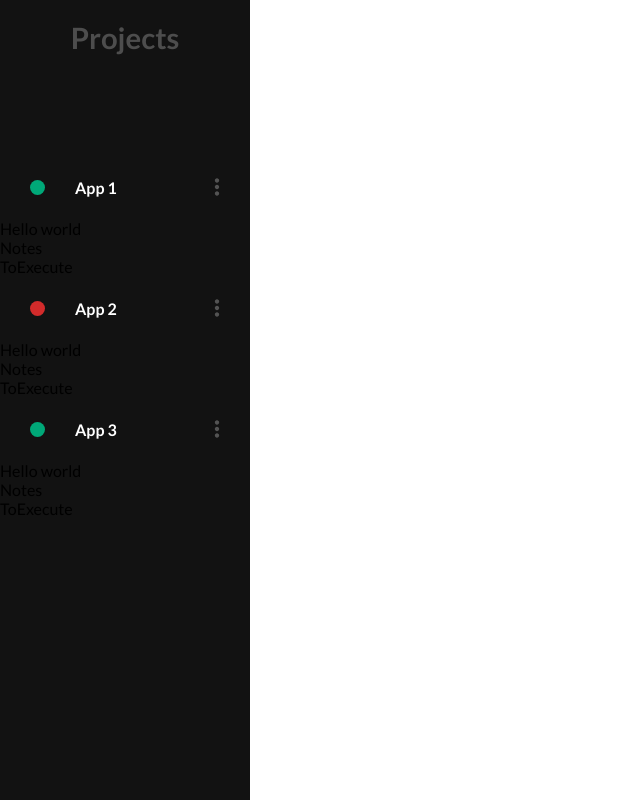
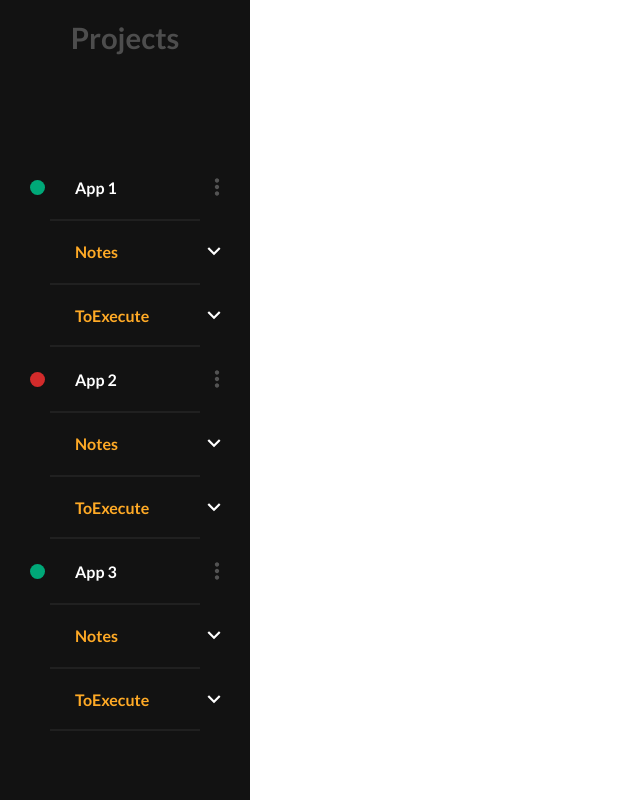
Before and after one commit to codeandjoy/DevPadPortfolio, a Vue app: page / in a window 1280 px wide. Shown: the whole page, without its empty margins (0-640 px from the left). Built offline with nearby package versions, Linux system fonts and the light colour scheme.

Commit message:
Styled Notes and ToExecute tabs

```diff
--- a/src/components/ManagementTabs.vue
+++ b/src/components/ManagementTabs.vue
@@ -1,6 +1,5 @@
 <template>
     <div>
-        Hello world
         <MgmtTabNotes/>
         <MgmtTabToExecute/>
         <!-- board (btn?) -->
@@ -20,3 +19,59 @@ export default{
     }
 }
 </script>
+
+<style lang="scss">
+    .mgmt-tab{
+        position: relative;
+
+        display: flex;
+        align-items: center;
+
+        padding-left: 75px;
+        padding-right: 23px;
+
+        height: 64px;
+
+        font-weight: bold;
+
+        .tab-name{
+            color: #FFAA26;
+        }
+
+        .expand-more-btn{
+            margin-left: auto;
+        }
+
+        .icon-expand-more{
+            width: 26px;
+            height: 26px;
+
+            mask: url('../assets/icons/expand_more.svg');
+            mask-size: cover;
+            mask-position: center;
+
+            background: #fff;
+        }
+    }
+
+    .mgmt-tab::before,
+    .mgmt-tab:last-child::after{
+        content: '';
+
+        display: block;
+
+        position: absolute;
+        left: 20%;
+
+        width: 60%;
+    }
+
+    .mgmt-tab::before{
+        top: 0;
+        border-top: 2px solid #202020;
+    }
+    .mgmt-tab:last-child::after{
+        bottom: 0;
+        border-bottom: 2px solid #202020;
+    }
+</style>
--- a/src/components/MgmtTabNotes.vue
+++ b/src/components/MgmtTabNotes.vue
@@ -1,6 +1,8 @@
 <template>
-    <div>
-        Notes
+    <div class="mgmt-tab">
+        <span class="tab-name">Notes</span>
+        <div class="expand-more-btn icon-expand-more">
+        </div>
     </div>
 </template>
 
--- a/src/components/MgmtTabToExecute.vue
+++ b/src/components/MgmtTabToExecute.vue
@@ -1,6 +1,8 @@
 <template>
-    <div>
-        ToExecute
+    <div class="mgmt-tab">
+        <span class="tab-name">ToExecute</span>
+        <div class="expand-more-btn icon-expand-more">
+        </div>
     </div>
 </template>
 
```
Also changed, not shown: src/assets/icons/expand_more.svg (added).
